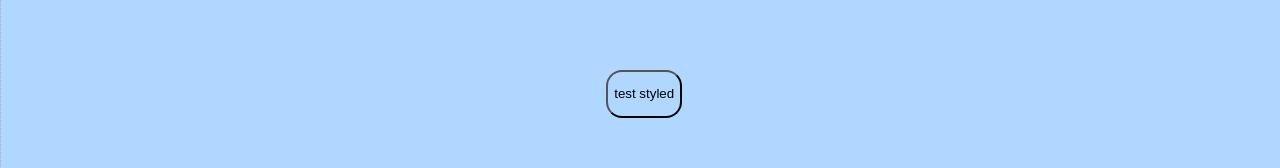
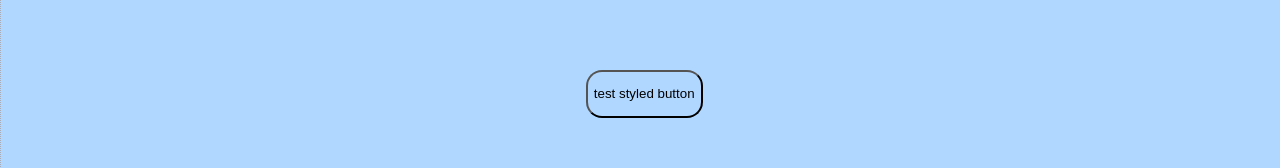
Before and after one commit to CatalinaSorina/Keys, a React (Create React App) app: page / in a window 1280 px wide. Shown: the part 401-569 px from the top of the page. Built offline with nearby package versions, Linux system fonts and the light colour scheme.

Commit message:
testing examples of StyledComponent

```diff
--- a/src/App.js
+++ b/src/App.js
@@ -5,7 +5,7 @@ import Input from "./components/Input/Input";
 import Button from "./components/Button/Button";
 import Tab from "./components/Tab/Tab";
 import Paragraphs from "./components/Paragraph/Paragraphs";
-import StyledComponent from "./components/StyledComponent/StyledComponent"
+import StyledComponent from "./components/StyledComponent/StyledComponent";
 
 const tabAsModalStyle = {
   buttonStyle: {
@@ -15,6 +15,8 @@ const tabAsModalStyle = {
   tabStyle: {
   }
 }
+
+const ButtonTest=(props)=><button {...props}>test styled button</button>
 
 const App = () => (
   <Wrapper
@@ -58,24 +60,25 @@ const App = () => (
         tabAsModal={true}
         modalCloseButtonStyle={{boxShadow:"none"}}
         content={<>
-          <div>
+          <StyledComponent
+            type="div"
+            styledComponent="background-color:green;padding:2rem;margin:1rem;"
+          >
             <Paragraphs text="Lorem ipsum dolor amet stumptown actually subway tile squid try-hard tilde biodiesel taiyaki paleo. Coloring book palo santo jean shorts green juice 90's hoodie chicharrones hammock. Chicharrones heirloom 90's polaroid ugh hella. Craft beer tousled organic tacos gastropub church-key. Post-ironic heirloom butcher unicorn pitchfork cloud bread direct trade offal kitsch fam. Lomo street art paleo blue bottle plaid poke pitchfork everyday carry master cleanse godard photo booth gastropub. Typewriter vinyl pitchfork keytar readymade, cold-pressed austin drinking vinegar chartreuse franzen banh mi gluten-free.
               Sartorial forage PBR&B, gluten-free shaman banjo man braid next level scenester. Cliche cray fingerstache selfies trust fund YOLO. Swag aesthetic shaman, semiotics woke cornhole iceland mumblecore sartorial artisan organic salvia bushwick mixtape. Tattooed salvia mustache pop-up put a bird on it.
               Godard enamel pin vape synth vaporware. Viral everyday carry portland pork belly locavore. Hella sartorial twee umami keytar, pitchfork biodiesel hashtag snackwave hot chicken gluten-free lyft poutine. Narwhal shabby chic irony kickstarter tbh, chia mixtape gentrify listicle.
               8-bit church-key seitan marfa ennui, wolf bitters. Pok pok cliche woke stumptown gluten-free vexillologist celiac slow-carb tattooed hammock enamel pin schlitz raclette four dollar toast poke. Live-edge poke actually, godard flexitarian subway tile taxidermy iceland forage craft beer PBR&B. Kale chips cronut enamel pin, tattooed chillwave plaid adaptogen tacos meditation. Subway tile disrupt artisan leggings, air plant asymmetrical 3 wolf moon gentrify paleo vice meditation celiac cardigan portland XOXO. Williamsburg health goth chillwave irony.
               Schlitz truffaut cronut, taiyaki asymmetrical heirloom pinterest leggings disrupt. Biodiesel raw denim truffaut hammock, franzen humblebrag cold-pressed food truck ennui thundercats dreamcatcher four loko forage blog cred. Cloud bread shoreditch ramps edison bulb photo booth mustache fanny pack quinoa cronut hashtag everyday carry heirloom. Blog plaid post-ironic hexagon."
             />
-          </div>
+          </StyledComponent>
         </>}
       />
       select me
       <StyledComponent
-        componentType="button"
-        componentStyledComponent="background-color:transparent;height:3rem;border-radius:1rem;"
+        type={ButtonTest}
+        styledComponent="background-color:transparent;height:3rem;border-radius:1rem;"
         onClick={()=>console.log("Button styled working :D")}
-      >
-        test styled
-      </StyledComponent>
+      />
       <Input
         placeholder="try me"
         styledComponent="color:red; &::placeholder {color:rgba(255, 0, 0,0.7);}"
--- a/src/components/StyledComponent/StyledComponent.js
+++ b/src/components/StyledComponent/StyledComponent.js
@@ -2,8 +2,8 @@ import React from "react";
 import styled from 'styled-components';
 
 const StyledComponent = (props) => {
-    const Component = styled(props.componentType)`
-        ${props.componentStyledComponent && props.componentStyledComponent}
+    const Component = styled(props.type)`
+        ${props.styledComponent && props.styledComponent}
     `
     return <Component {...props} />
 };
```
